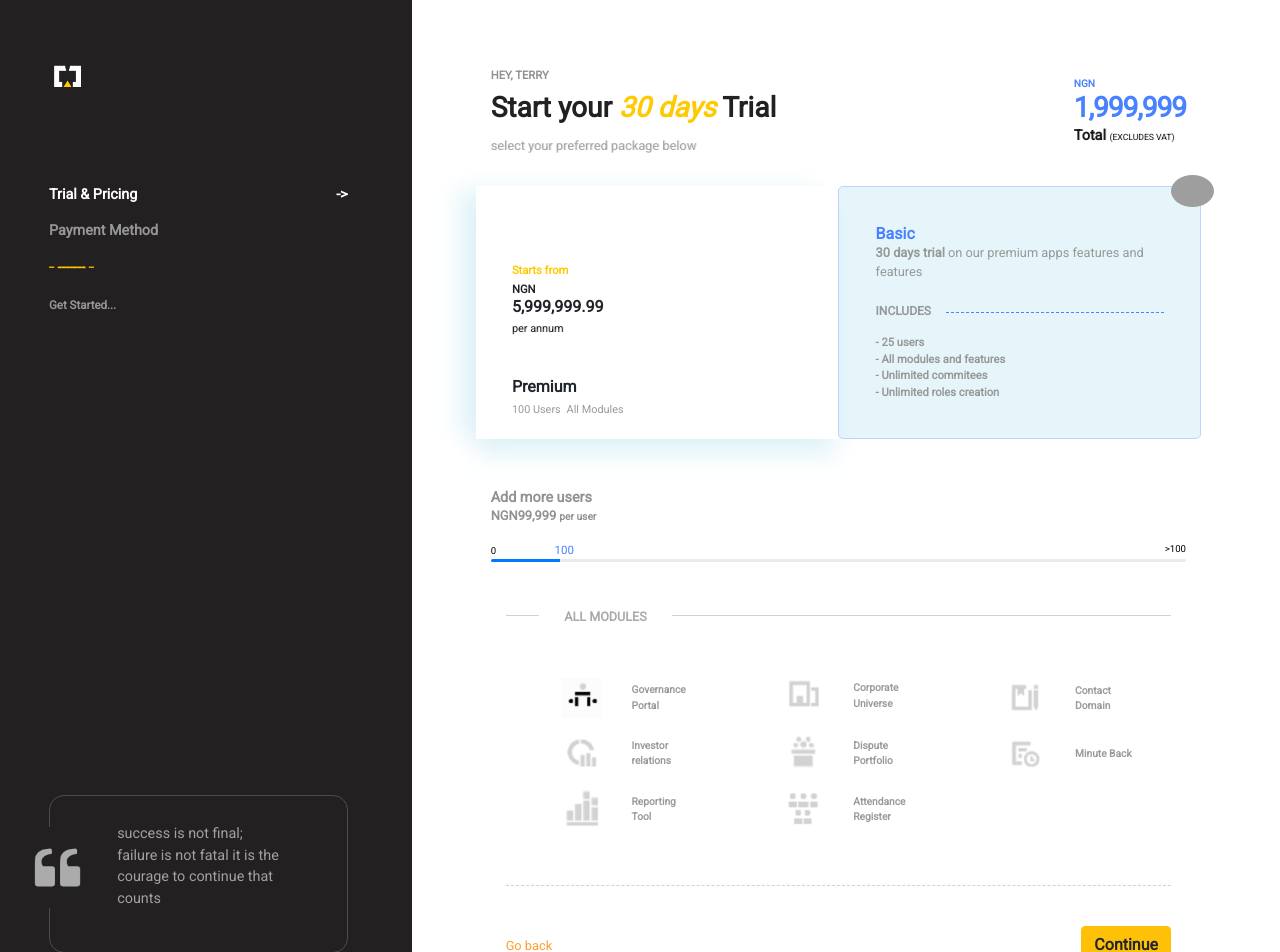
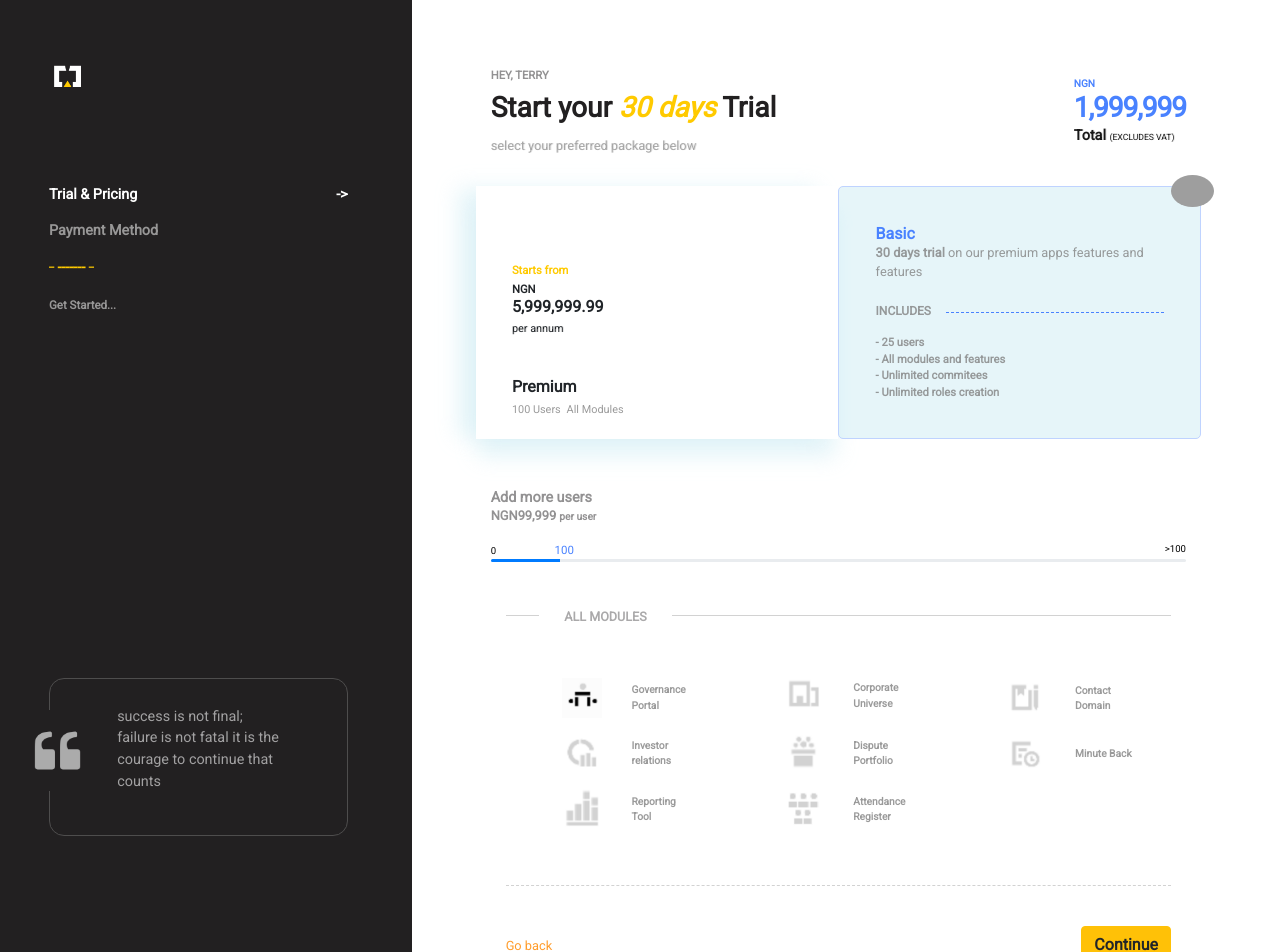
Before and after one commit to ibraheemosule/cyhermes-task, a Vue app: page / in a window 1280 px wide. Shown: the top 952 px of the page. Built offline with nearby package versions, Linux system fonts and the light colour scheme; grey boxes are pictures that could not be loaded.

Commit message:
changed margin-top of .quote class

```diff
--- a/src/components/main/subcomponents/progressBar.vue
+++ b/src/components/main/subcomponents/progressBar.vue
@@ -72,4 +72,7 @@ div.row {
 div.row[data-v-5259d527] {
   margin-top: 5px;
 }
+div.row[data-v-fe6aa1f2] {
+  margin-top: 0;
+}
 </style>
--- a/src/components/sidebar/subcomponents/navlist.vue
+++ b/src/components/sidebar/subcomponents/navlist.vue
@@ -71,7 +71,7 @@ export default {};
   }
   .quote {
     position: relative;
-    margin-top: 60vh;
+    margin-top: 135%;
     padding: 10% 25%;
     border: 1px solid #4e4d4d;
     border-radius: 15px;
```
